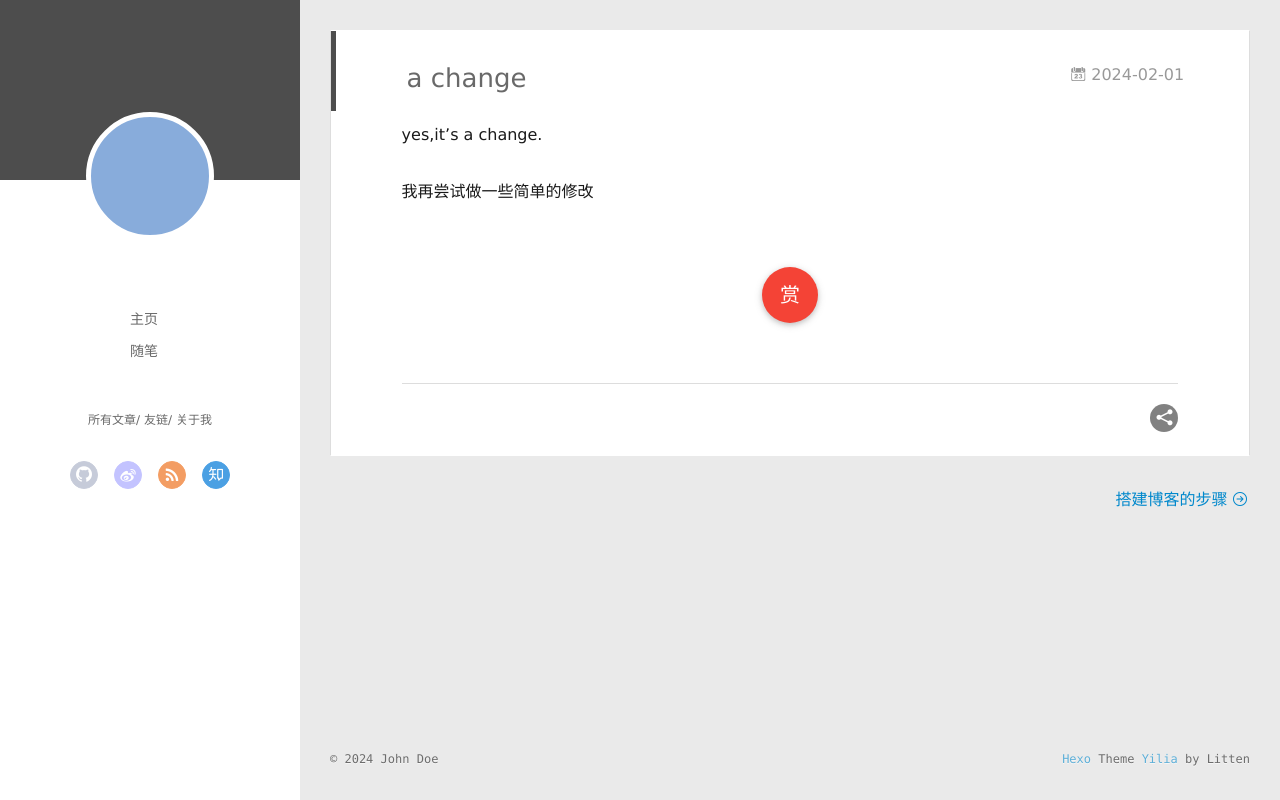
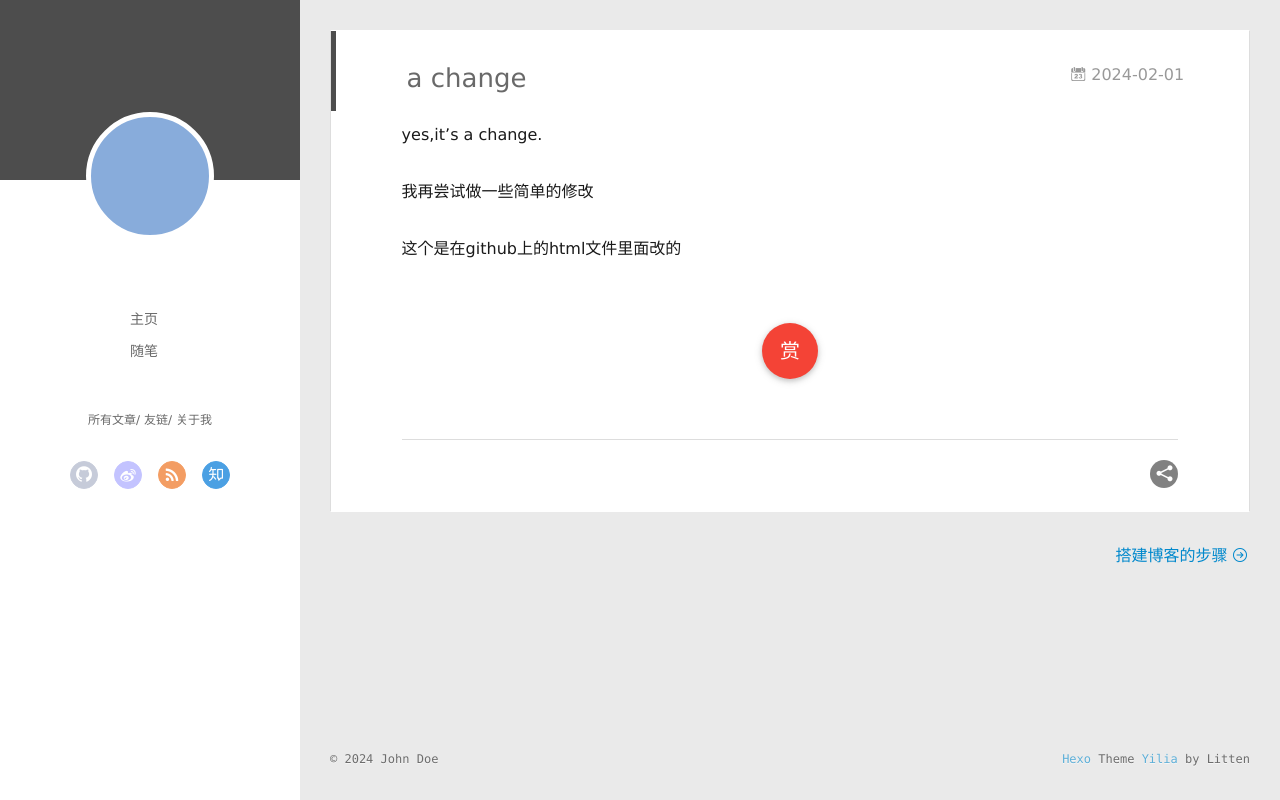
Before and after one commit to Baixiaochi9449/Baixiaochi9449.github.io, a plain HTML site: page 2024/02/01/a-change/index.html in a window 1280 px wide. Drawn offline with Linux system fonts and the light colour scheme.

Commit message:
Update index.html

```diff
--- a/2024/02/01/a-change/index.html
+++ b/2024/02/01/a-change/index.html
@@ -176,7 +176,7 @@
 
         <p>yes,it’s a change.</p>
 <p>我再尝试做一些简单的修改</p>
-
+<p>这个是在github上的html文件里面改的</p>
 
 
 
```
